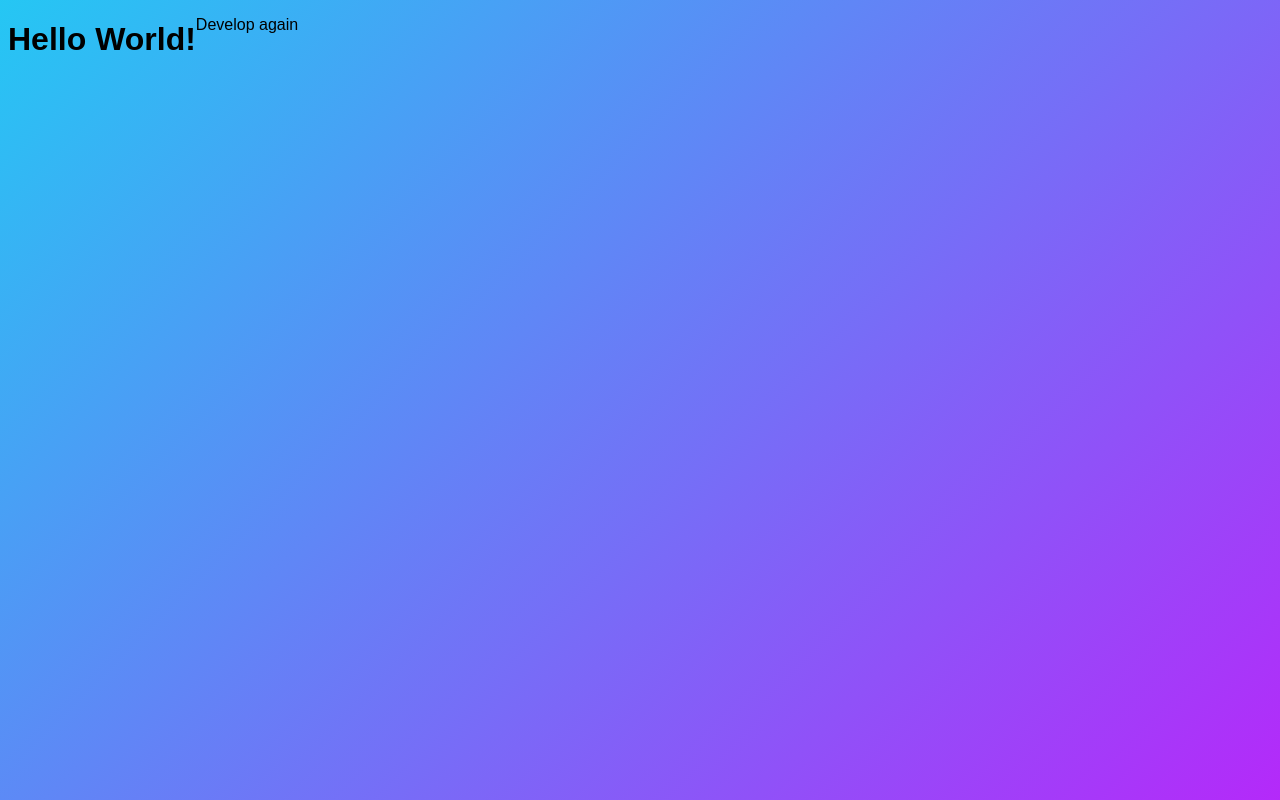
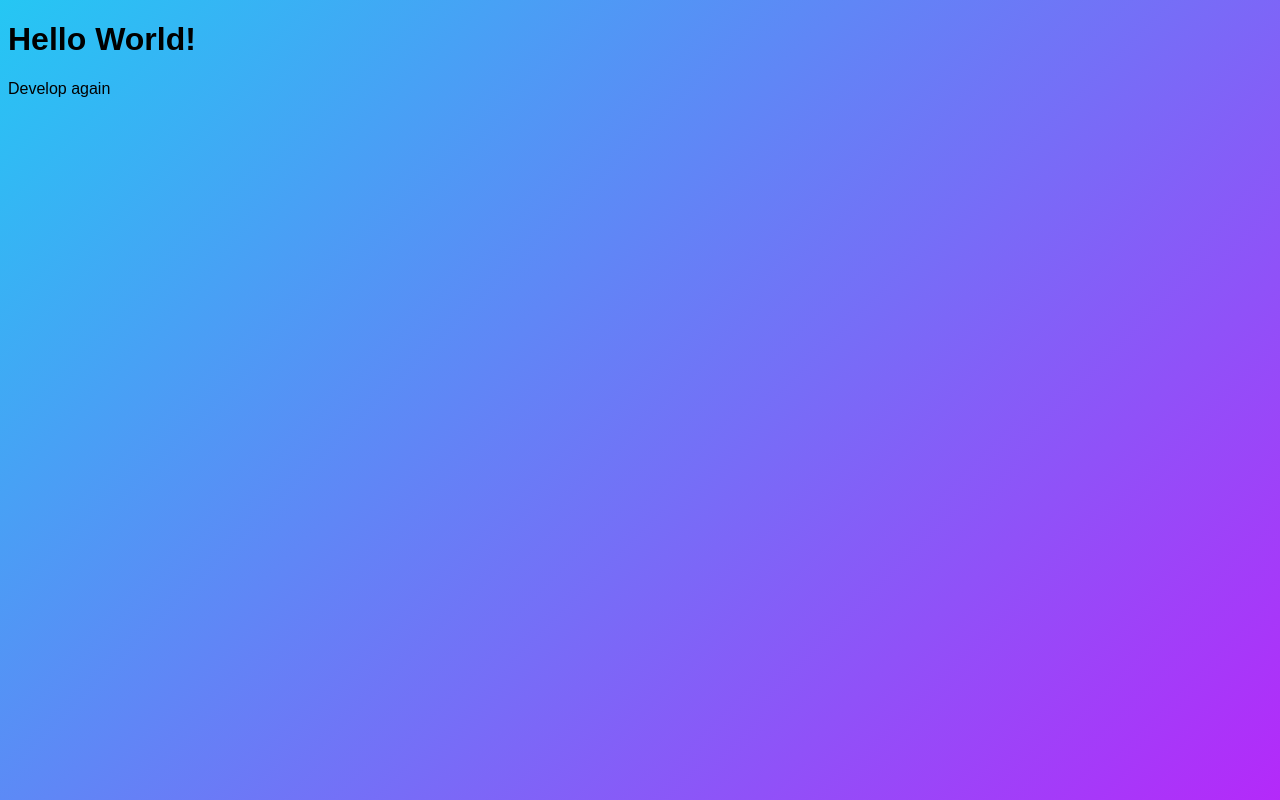
Before and after one commit to hamish/projectapp.currie.com.au, a plain HTML site: page index.html in a window 1280 px wide. Drawn offline with Linux system fonts and the light colour scheme.

Commit message:
third develop

```diff
--- a/index.html
+++ b/index.html
@@ -7,7 +7,9 @@
         <script type="text/javascript" src="script.js"></script>
     </head>
     <body>
+    <div class="main">
         <h1>Hello World!</h1>
         <p>Develop again</p>
+    </div>
     </body>
 </html>
--- a/style.css
+++ b/style.css
@@ -6,7 +6,6 @@
     background: -webkit-linear-gradient(135deg, hsla(280, 95%, 57%, 1) 0%, hsla(193, 90%, 55%, 1) 100%);
     filter: progid: DXImageTransform.Microsoft.gradient( startColorstr="#B429F9", endColorstr="#26C5F3", GradientType=1 );
     background-repeat: no-repeat;
-    background-size: 100%;
     height: 100vh;
     margin-top: 0;
     margin-bottom: 0;
@@ -14,3 +13,7 @@
     padding-bottom: 0;
     display: flex;
 }
+
+.main {
+    flex:100%;
+}
```
